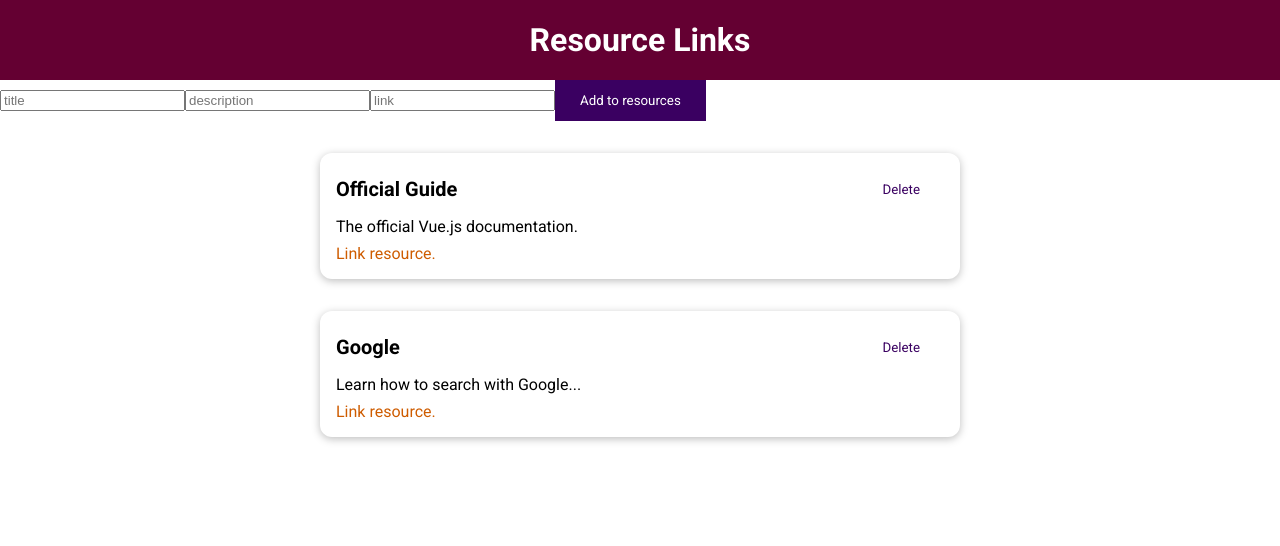
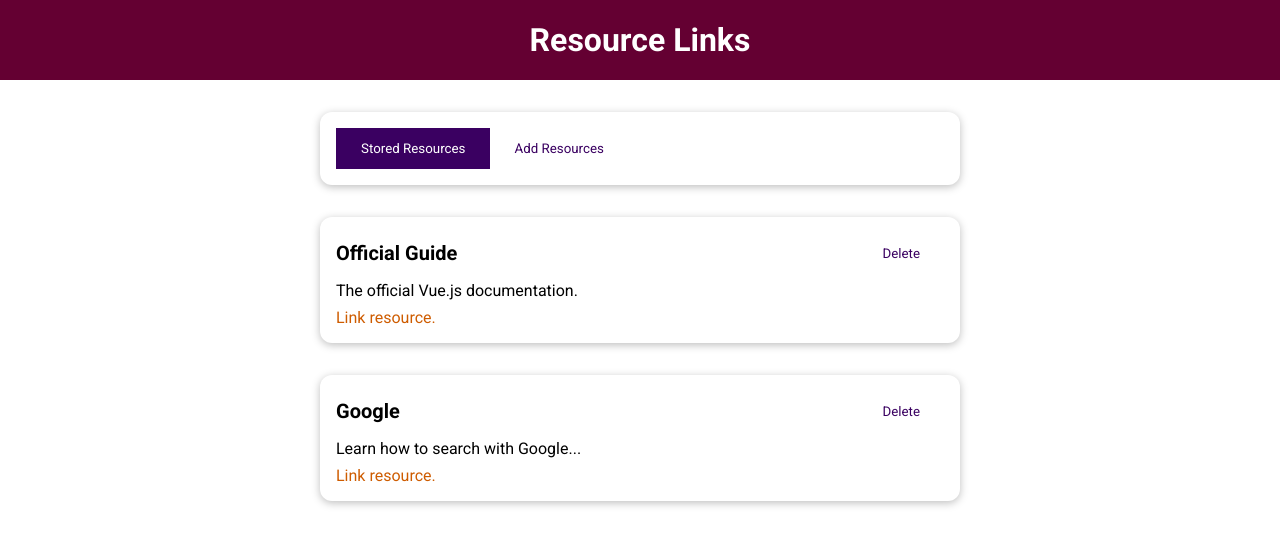
Before and after one commit to MashuMaru/ResourceProject, a Vue app: page / in a window 1280 px wide. Shown: the top 546 px of the page. Built offline with nearby package versions, Linux system fonts and the light colour scheme.

Commit message:
created component ErrorAlert for user input conditional rendering

```diff
--- a/src/App.vue
+++ b/src/App.vue
@@ -1,35 +1,16 @@
 <template>
-  <TheHeader title="Resource Links"/>
-  <AddResource v-on:submit-resource="submitResource" />
-  <StoredResources v-bind:resources="storedResources" />
+  <TheHeader title="Resource Links" />
+  <TheResources />
+  <!-- <AddResource v-on:submit-resource="submitResource" /> -->
 </template>
 
 <script>
-import StoredResources from './components/learning-resources/StoredResources.vue';
-import AddResource from './components/learning-resources/AddResource.vue';
 import TheHeader from './components/Layouts/TheHeader';
+import TheResources from './components/learning-resources/TheResources';
 
 export default {
-  components: { StoredResources, AddResource, TheHeader },
+  components: { TheHeader, TheResources },
 
-  data: function() {
-    return {
-      storedResources: [
-        {
-          id: 'official-guide',
-          title: 'Official Guide',
-          description: 'The official Vue.js documentation.',
-          link: 'https://vuejs.org'
-        },
-        {
-          id: 'google',
-          title: 'Google',
-          description: 'Learn how to search with Google...',
-          link: 'https://google.com'
-        }
-      ]
-    };
-  },
   methods: {
     submitResource(title, desc, link) {
       const newResource = {
--- /dev/null
+++ b/src/components/ErrorAlert.vue
@@ -0,0 +1,24 @@
+<template>
+  <dialog open>
+      <slot></slot>
+  </dialog>
+</template>
+
+<script>
+export default {
+
+}
+</script>
+
+<style>
+dialog {
+  margin: 0;
+  position: fixed;
+  top: 20vh;
+  left: 30%;
+  width: 40%;
+  background-color: white;
+  box-shadow: 0 2px 8px rgba(0, 0, 0, 0.26);
+  padding: 1rem;
+}
+</style>
--- a/src/components/learning-resources/AddResource.vue
+++ b/src/components/learning-resources/AddResource.vue
@@ -1,26 +1,39 @@
 <template>
-  <div>
+  <base-card>
     <form v-on:submit.prevent="submitResource">
       <input v-model="resourceTitle" type="text" placeholder="title" />
       <input v-model="resourceDesc" type="text" placeholder="description" />
       <input v-model="resourceLink" type="text" placeholder="link" />
       <base-button>Add to resources</base-button>
+
+      <error-alert v-if="inputIsValid">
+        <h2>Input is invalid!</h2>
+        <p>You have to add at least a title..</p>
+        <button v-on:click="errorConfirmed">Gotcha!</button>
+      </error-alert>
     </form>
-  </div>
+  </base-card>
 </template>
 
 <script>
+import ErrorAlert from '../ErrorAlert.vue';
+import BaseCard from '../UI/BaseCard';
 export default {
+  components: { ErrorAlert, BaseCard },
   emits: ['submit-resource'],
   data: function() {
     return {
       resourceTitle: '',
       resourceDesc: '',
-      resourceLink: ''
+      resourceLink: '',
+      inputIsValid: false
     };
   },
   methods: {
     submitResource() {
+      if (this.resourceTitle === '') {
+        this.inputIsValid = true;
+      } else {
         this.$emit(
           'submit-resource',
           this.resourceTitle,
@@ -31,6 +44,10 @@ export default {
           (this.resourceDesc = ''),
           (this.resourceLink = '');
       }
+    },
+    errorConfirmed() {
+      this.inputIsValid = false;
+    }
   }
 };
 </script>
--- a/src/components/learning-resources/StoredResources.vue
+++ b/src/components/learning-resources/StoredResources.vue
@@ -15,7 +15,7 @@ import LearningResource from './LearningResource';
 
 export default {
   components: { LearningResource },
-  props: ['resources']
+  inject: ['resources']
 };
 </script>
 
--- a/src/components/learning-resources/TheResources.vue
+++ b/src/components/learning-resources/TheResources.vue
@@ -1,24 +1,63 @@
 <template>
   <base-card>
-    <base-button v-on:click="setSelectedTab('stored-resources')">Stored Resources</base-button>
-    <base-button v-on:click="setSelectedTab('add-resource')">Add Resources</base-button>
+    <base-button
+      v-on:click="setSelectedTab('stored-resources')"
+      v-bind:mode="storedResButtonMode"
+      >Stored Resources</base-button>
+    <base-button
+      v-on:click="setSelectedTab('add-resource')"
+      v-bind:mode="addResButtonMode"
+      >Add Resources</base-button>
   </base-card>
+  <component v-bind:is="selectedTab">
+    <AddResource />
+    <StoredResources />
+  </component>
 </template>
 
 <script>
+import StoredResources from './StoredResources';
+import AddResource from './AddResource';
 export default {
+  components: { StoredResources, AddResource },
   data: function() {
     return {
-        selectedTab: 'stored-resources'
+      selectedTab: 'stored-resources',
+      storedResources: [
+        {
+          id: 'official-guide',
+          title: 'Official Guide',
+          description: 'The official Vue.js documentation.',
+          link: 'https://vuejs.org'
+        },
+        {
+          id: 'google',
+          title: 'Google',
+          description: 'Learn how to search with Google...',
+          link: 'https://google.com'
+        }
+      ]
+    };
+  },
+  provide: function() {
+    return {
+      resources: this.storedResources
     };
   },
   methods: {
-      setSelectedTab(tab) {
-          this.selectedTab = tab;
-      }
+    setSelectedTab(tab) {
+      this.selectedTab = tab;
+    }
+  },
+  computed: {
+    storedResButtonMode() {
+      return this.selectedTab === 'stored-resources' ? null : 'flat';
+    },
+    addResButtonMode() {
+      return this.selectedTab === 'add-resources' ? null : 'flat';
+    }
   }
 };
 </script>
 
 <style></style>
-BaseButton
```
Lines whose indentation alone changed are shown as unchanged.
